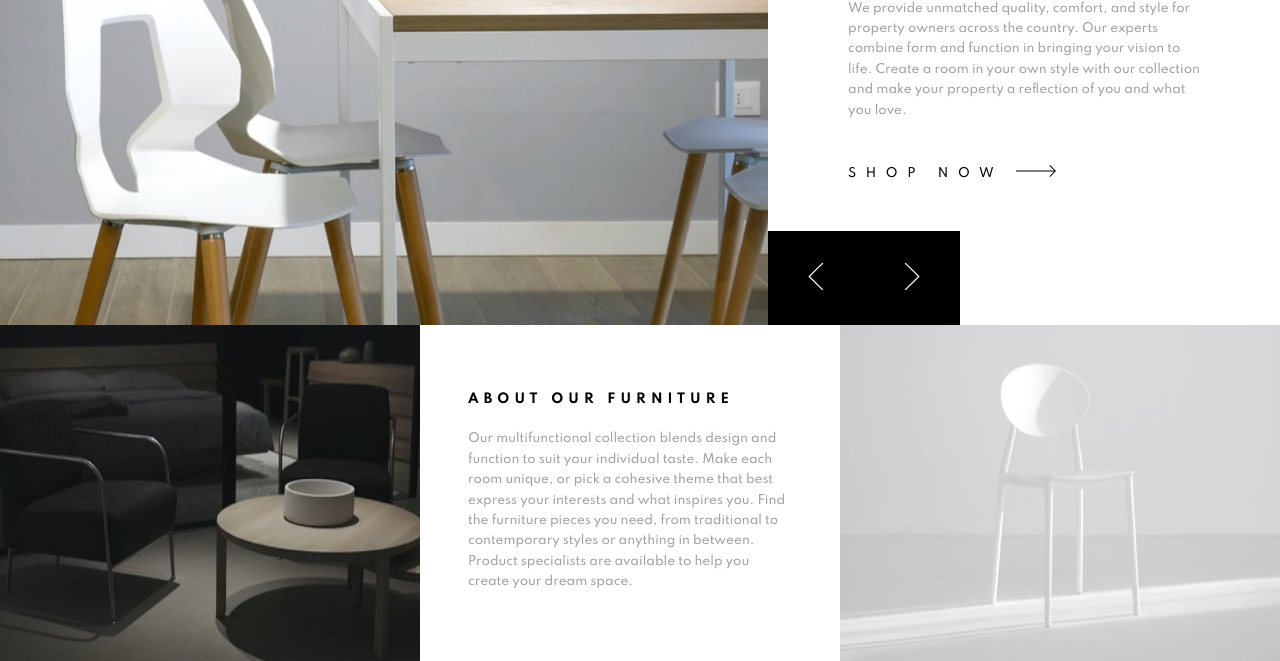
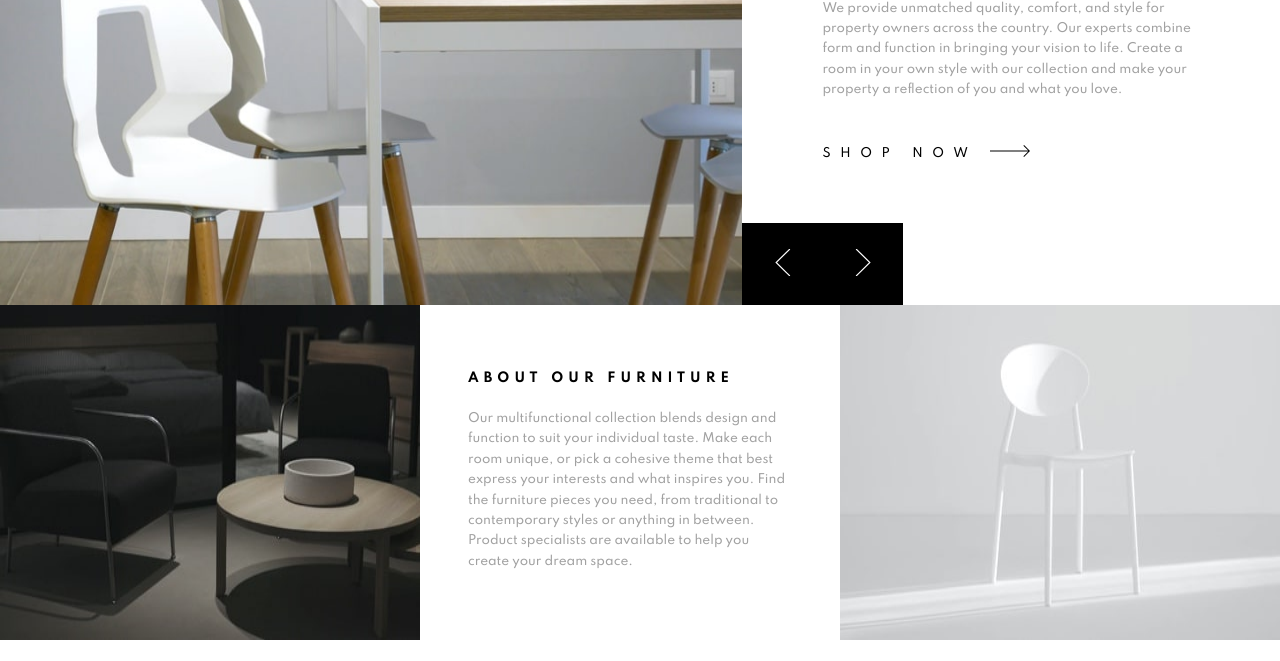
Before and after one commit to nicobreins/Room-Hompage, a plain HTML site: page index.html in a window 1280 px wide. Shown: the part 236-897 px from the top of the page. After the commit the page ends 876 px from the top, so only its background shows below. Drawn offline with Linux system fonts and the light colour scheme.

Commit message:
style tweaks

```diff
--- a/main.js
+++ b/main.js
@@ -52,7 +52,3 @@ window.addEventListener("scroll", (event) => {
         document.getElementById('nav-bar').classList.remove('scrolled')
     }
 });
-
-document.addEventListener('keydown', event => {
-
-})
--- a/styles/main.scss
+++ b/styles/main.scss
@@ -145,7 +145,7 @@ main{
 
         @include mq(){
             display: grid;
-            grid-template-columns: 60% 1fr;
+            grid-template-columns: 58% 1fr;
         }
 
         .slider-img{
@@ -192,7 +192,7 @@ main{
                 }
 
                 @include mq(){
-                    padding: 2rem 2.5rem ;
+                    padding: 2vw 2.52vw;
 
                     img{
                         width: 1rem;
```
Also changed, not shown: styles/main.css, 1 other file.
